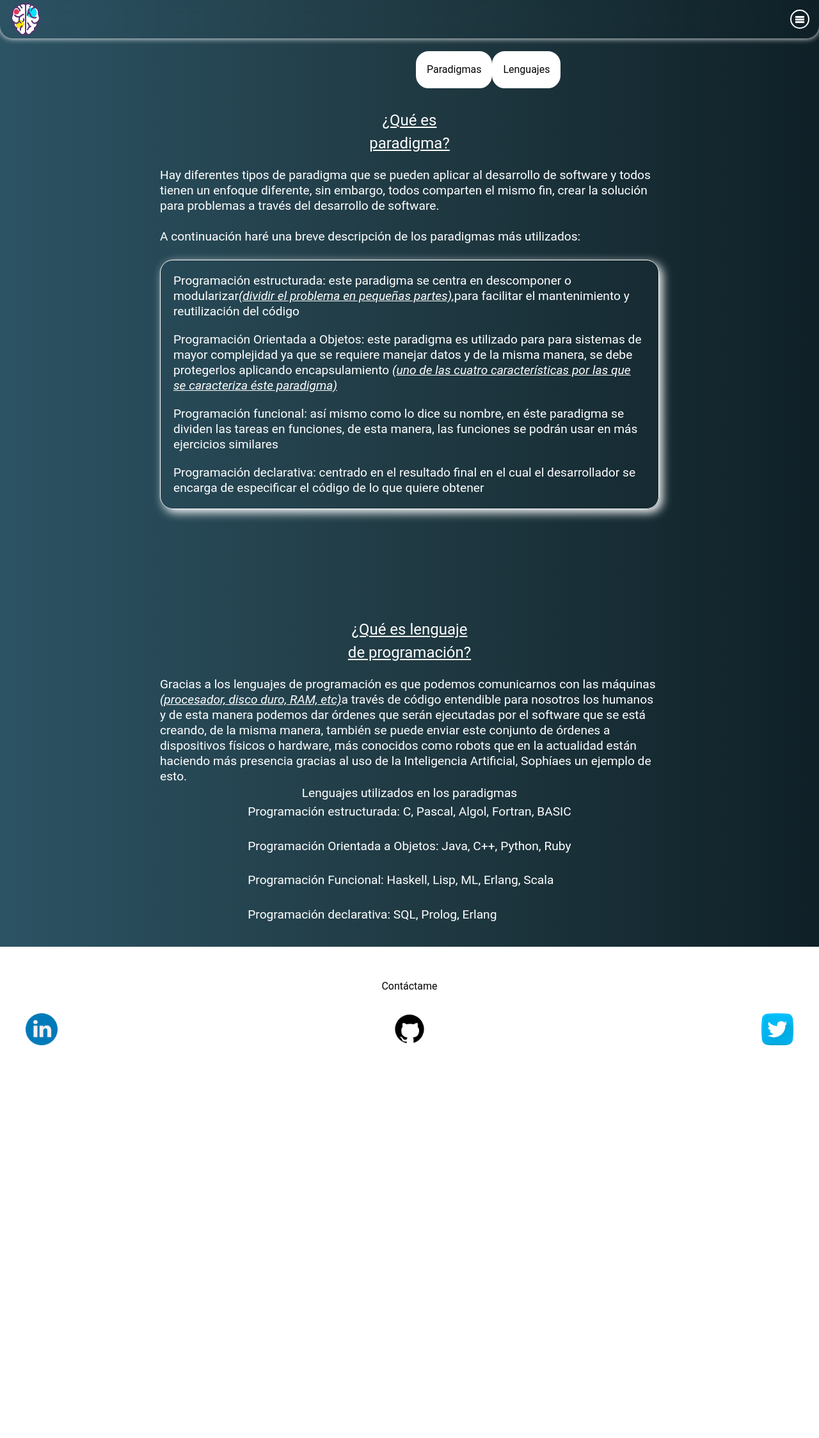
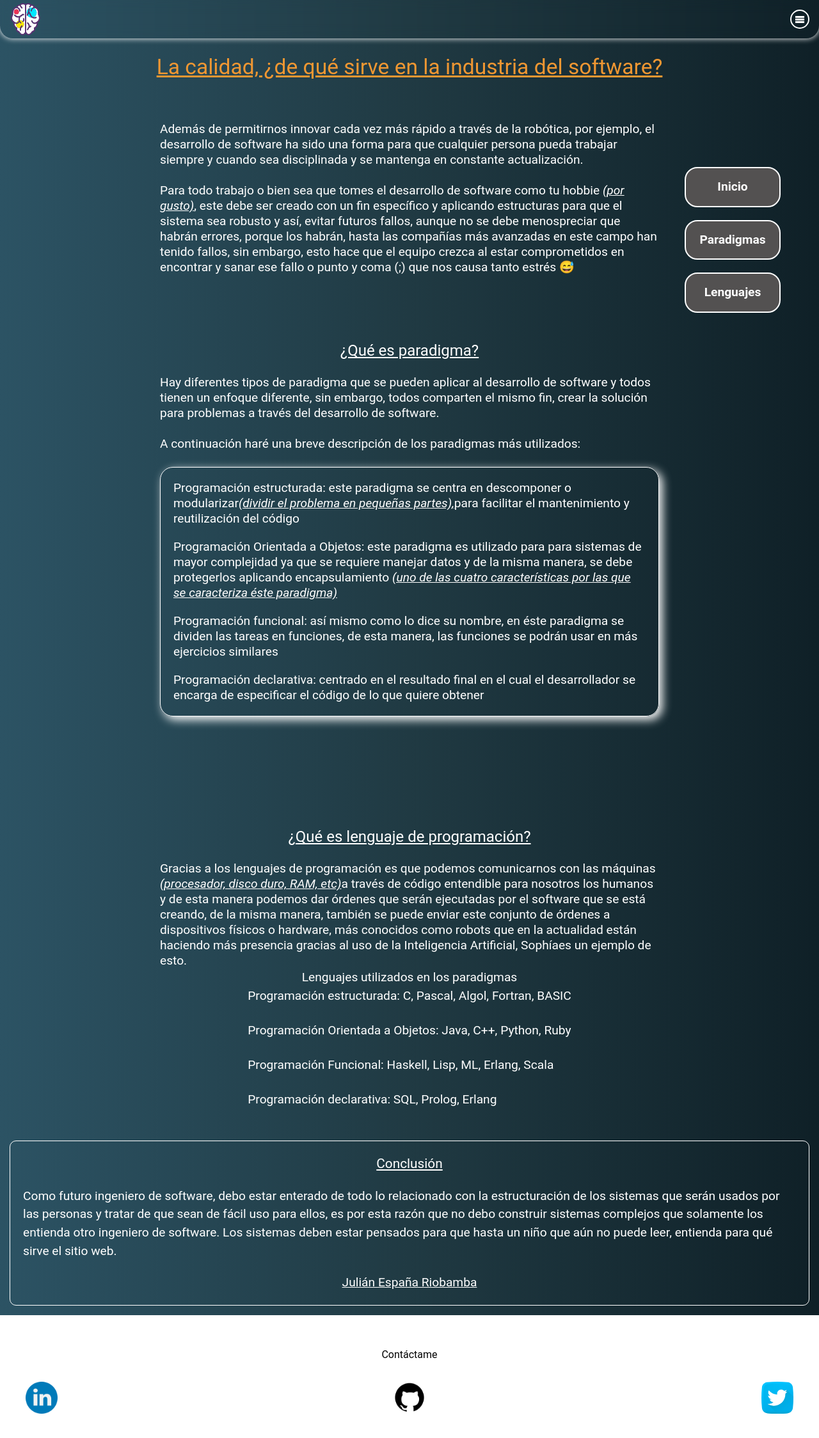
Before and after one commit to julianesp/neurai.dev, a Next.js app: page /blog in a window 1280 px wide. Shown: the top 2248 px of the page at 64% size. Before the commit the page ends 1704 px from the top, so only its background shows below. Built offline with nearby package versions, Linux system fonts and the light colour scheme.

Commit message:
Modificando blog to presentation

```diff
--- a/src/pages/blog.js
+++ b/src/pages/blog.js
@@ -16,6 +16,10 @@ const blog = () => {
                 <header>
                     <nav>
                         <ul>
+                            <Link href="#intro" className={styles.enlace}>
+                                Inicio
+                            </Link>
+
                             <Link href="#para" className={styles.enlace}>
                                 Paradigmas
                             </Link>
@@ -27,6 +31,18 @@ const blog = () => {
                         </ul>
                     </nav>
                 </header>
+
+                <h1>La calidad, ¿de qué sirve en la industria del software?</h1>
+
+                <article class={styles.temas}>
+                    <p id="intro">
+                        Además de permitirnos innovar cada vez más rápido a través de la robótica, por ejemplo, el desarrollo de software ha sido una forma para que cualquier persona pueda trabajar siempre y cuando sea disciplinada y se mantenga en constante actualización.
+                    </p>
+                    <br />
+                    <p id="intro">
+                        Para todo trabajo o bien sea que tomes el desarrollo de software como tu hobbie <span><i>(por gusto)</i></span>, este debe ser creado con un fin específico y aplicando estructuras para que el sistema sea robusto y así, evitar futuros fallos, aunque no se debe menospreciar que habrán errores, porque los habrán, hasta las compañías más avanzadas en este campo han tenido fallos, sin embargo, esto hace que el equipo crezca al estar comprometidos en encontrar y sanar ese fallo o punto y coma (;) que nos causa tanto estrés 😅
+                    </p>
+                </article>
 
                 <article class={styles.temas}>
                     <button id="para">
@@ -117,6 +133,16 @@ const blog = () => {
                 </article>
 
             </section>
+
+            <footer className={styles.conclusion}>
+                <h1>Conclusión</h1>
+                <p>
+                    Como futuro ingeniero de software, debo estar enterado de todo lo relacionado con la estructuración de los sistemas que serán usados por las personas y tratar de que sean de fácil uso para ellos, es por esta razón que no debo construir sistemas complejos que solamente los entienda otro ingeniero de software. Los sistemas deben estar pensados para que hasta un niño que aún no puede leer, entienda para qué sirve el sitio web.
+                </p>
+                <p>
+                    Julián España Riobamba
+                </p>
+            </footer>
         </Layout>
 
     )
--- a/src/styles/Blog.module.scss
+++ b/src/styles/Blog.module.scss
@@ -5,7 +5,24 @@
   justify-content: center;
   /* align-items: flex-end; */
   flex-direction: column;
-  margin: 0 auto;
+  /* margin: 100px auto; */
+}
+
+.container h1 {
+  font-size: 2.1rem;
+  margin-bottom: 50px;
+  text-decoration: underline;
+  color: rgb(240, 151, 50);
+}
+
+.container .intro {
+  font-size: 2rem;
+  margin-top: 100px;
+}
+
+.container .intro h1 {
+  /* margin-top: 180px; */
+  /* padding-top: 180px; */
 }
 
 .container .temas {
@@ -14,16 +31,18 @@
   align-items: center;
   justify-content: center;
   width: 300px;
-  margin: 0 10px;
+  /* margin: 0 10px; */
+  /* margin-top: 100px; */
   padding: 10px;
 }
 
 .container .temas button h2 {
-  width: 200px;
+  /* width: 200px; */
 
   color: #fff;
   text-decoration: underline;
   margin-top: 80px;
+  /* padding-top: 160px; */
   margin-bottom: 20px;
   font-size: 1.5rem;
 }
@@ -78,11 +97,20 @@
   display: flex;
   align-items: center;
   justify-content: center;
-  /* flex-direction: column; */
+  flex-direction: column;
   margin: 0;
   padding: 0 10px 0;
 
   gap: 20px 0;
+
+  top: 50px;
+  right: 50px;
+  bottom: 100px;
+}
+
+.container header nav ul a {
+  width: 150px;
+  text-align: center;
 }
 
 .container header nav ul li {
@@ -103,7 +131,42 @@
   border: 2px solid #fff;
   padding: 15px;
   border-radius: 20px;
-  background-color: #fff;
+  background-color: #535151;
+  color: #fff;
+  font-size: 1.2rem;
+  font-weight: bold;
+  transition: ease-in 0.2s;
+}
+
+.container .enlace:hover {
+  background-color: white;
+  color: #000;
+}
+
+.conclusion {
+  display: flex;
+  align-items: center;
+  flex-direction: column;
+  color: #fff;
+  padding: 20px;
+  margin: 15px;
+
+  border: 1px solid #fff;
+  border-radius: 10px;
+}
+
+.conclusion p {
+  margin-top: 20px;
+  font-size: 1.2rem;
+}
+
+.conclusion p:nth-child(3) {
+  text-decoration: underline;
+}
+
+.conclusion h1 {
+  font-size: 1.3rem;
+  text-decoration: underline;
 }
 
 @media screen and (min-width: 768px) {
```
